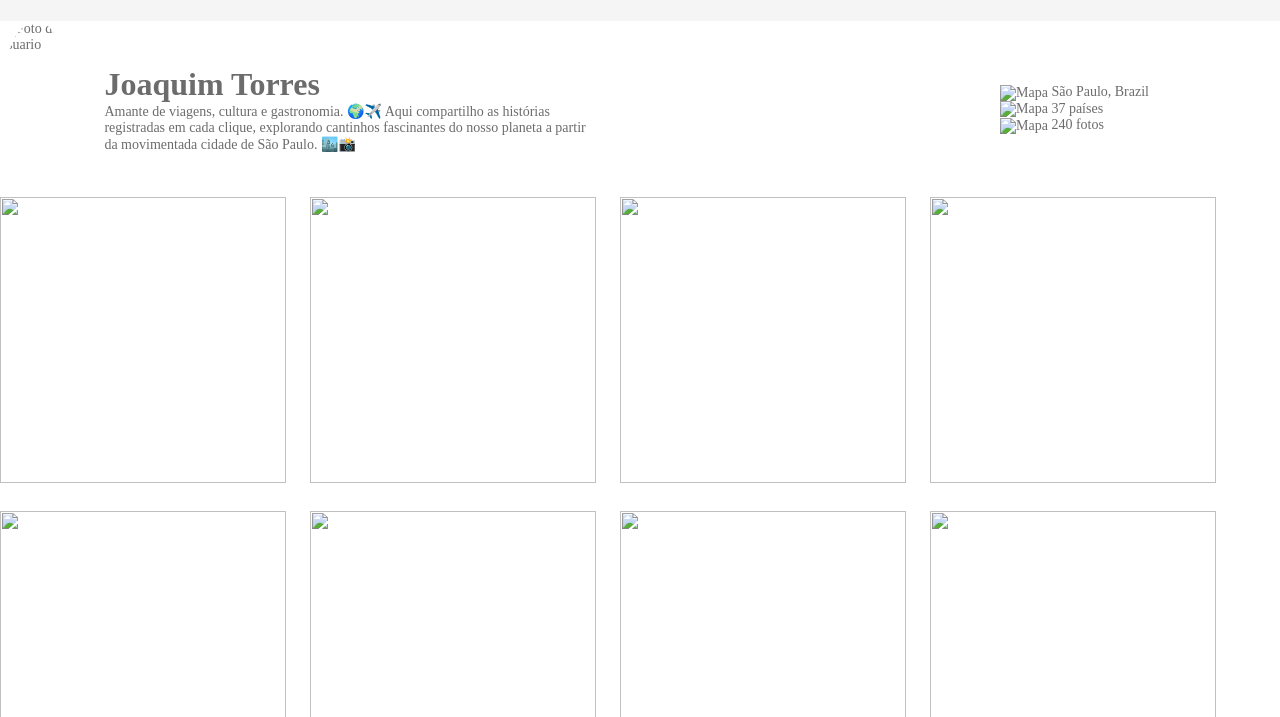
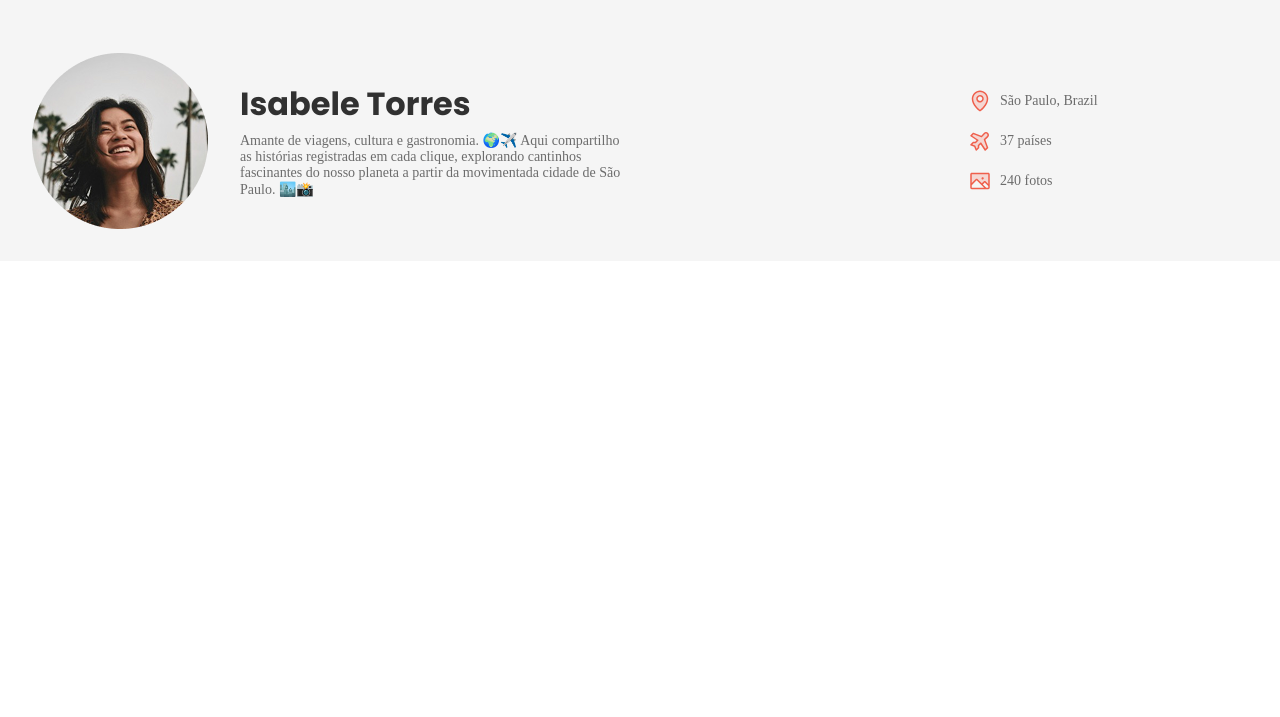
Before and after one commit to Joovix/perfil-de-viagens, a plain HTML site: page index.html in a window 1280 px wide. Shown: the part 83-800 px from the top of the page. Drawn offline with Linux system fonts and the light colour scheme.

Commit message:
Done header

```diff
--- a/index.html
+++ b/index.html
@@ -9,7 +9,7 @@
     <link rel="stylesheet" href="styles/index.css">
     <link href="https://fonts.googleapis.com/css2?family=Poppins:ital,wght@0,100;0,200;0,300;0,400;0,500;0,600;0,700;0,800;0,900;1,100;1,200;1,300;1,400;1,500;1,600;1,700;1,800;1,900&display=swap" rel="stylesheet">
 </head>
-<body id="page">
+<body>
     <div class="bg-surface-color">
         <nav class="container">
             <a href="" id="logo">
@@ -19,7 +19,7 @@
             <ul id="primary-menu">
                 <li>
                     <a href="#">
-                        <img src="./assets/icons/MagnifyingGlass.svg" alt="Ícone de lupa">
+                        <img src="./assets/icons/MagnifyingGlass.svg" alt="Icone de lupa">
                     </a>
                 </li>
                 <li>
@@ -33,26 +33,35 @@
                 </li>
             </ul>
         </nav>
-    </div>
-    <header></header>
-    <main>
-        </section>
 
-        <section class="user">
-            <div class="over">
-                <img id="self" src="./assets/profile.jpg" alt="Foto de usuario">
+        <header>
+            <div class="container">
+                <div id="profile">
+                    <img src="./assets/Profile pic.png" alt="Imagem de isabela torres">
                     <div>
-                    <h1 id="heading">Joaquim Torres</h1>
+                        <h1>Isabele Torres</h1>
                         <p>Amante de viagens, cultura e gastronomia. 🌍✈️
                             Aqui compartilho as histórias registradas em cada clique, explorando cantinhos fascinantes do nosso planeta a partir da movimentada cidade de São Paulo. 🏙️📸</p>
                     </div>
                 </div>
-            <div id="info">
-                <div><span><img src="./assets/MapPin.svg" alt="Mapa"></span> São Paulo, Brazil <span></span></div>
-                <div><span><img src="./assets/AirplaneTilt.svg" alt="Mapa"></span> 37 países <span></span></div>
-                <div><span><img src="./assets/Image.svg" alt="Mapa"></span> 240 fotos <span></span></div>
+                    <ul id="info">
+                        <li>
+                            <img src="./assets/icons/MapPin.svg" alt="Icone de mapa">
+                            <span>São Paulo, Brazil</span>
+                        </li>
+                        <li>
+                            <img src="./assets/icons/AirplaneTilt.svg" alt="Icone de avião">
+                            <span>37 países</span>
+                        </li>
+                        <li>
+                            <img src="./assets/icons/Image.svg" alt="Icone de imagem">
+                            <span>240 fotos</span>
+                        </li>
+                    </ul>
             </div>
-        </section>
+        </header>
+    </div>
+    <!-- <main>
         <section class="gallery">
             <div><img src="./assets/Image 01.png" alt=""></div>
             <div><img src="./assets/Image 02.png" alt=""></div>
@@ -70,6 +79,6 @@
     </main>
     <footer>
         <span>Travelgram © 2024</span>
-    </footer>
+    </footer> -->
 </body>
 </html>
--- /dev/null
+++ b/styles/header.css
@@ -0,0 +1,42 @@
+header {
+  padding-block: 32px;
+  font: var(--text-md);
+}
+
+header .container {
+  display: flex;
+  justify-content: space-between;
+  align-items: center;
+}
+
+#profile{
+  display: flex;
+  gap: 32px;
+  align-items: center;
+}
+
+#profile > div {
+  max-width: 384px;
+}
+
+#profile h1 {
+  font: var(--text-lg);
+  color: var(--text-color-primary);
+  margin-bottom: 8px;
+}
+
+
+#info {
+  list-style: none;
+  display: flex;
+  flex-direction:column;
+  gap: 16px;
+  width: 280px;
+
+}
+
+#info li {
+  display: flex;
+  align-items: center;
+  gap: 8px;
+}
--- a/styles/index.css
+++ b/styles/index.css
@@ -1,78 +1,3 @@
 @import url(global.css);
 @import url(nav.css);
-
-#heading {
-  font-size: 32px;
-  font-weight: bold;
-}
-
-#paragraph-md {
-  font-size: 14px;
-  font-weight: 300;
-}
-
-#paragraph-sm {
-  font-size: 12px;
-  font-weight: 300;
-}
-
-
-.menu{
-  width:100%;
-  height: 80px;
-  display: flex;
-  justify-content: space-between;
-}
-
-#menu-itens{
-  width: 325px;
-  display: flex;
-  gap:16px;
-}
-
-#profile {
-  border-radius: 50%;
-  width: 40px;
-  height: 40px;
-}
-
-#self {
-  border-radius: 50%;
-  width: 176px;
-  height: 176px
-}
-
-.user {
-  display: flex;
-  justify-content: space-between;
-  align-items: center;
-}
-
-.over {
- width: 592px;
- height: 176px;
- display: flex;
- justify-content: center;
- align-items: center;
- gap: 32px;
-}
-
-#info{
-  width: 280px;
-}
-
-#info img {
-  vertical-align: middle
-}
-
-.gallery{
-  width: 100%;
-  display: flex;
-  flex-wrap: wrap;
-  gap: 24px;
-}
-
-.gallery img {
-  height: 286px;
-  width: 286px;
-}
+@import url(header.css);
```
Lines whose indentation alone changed are shown as unchanged.
